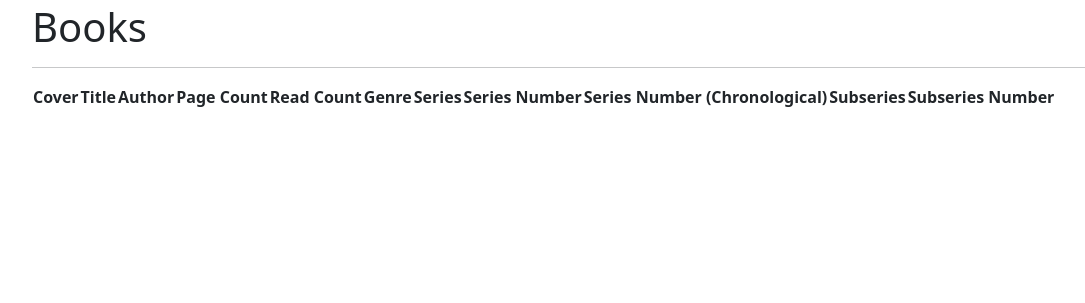
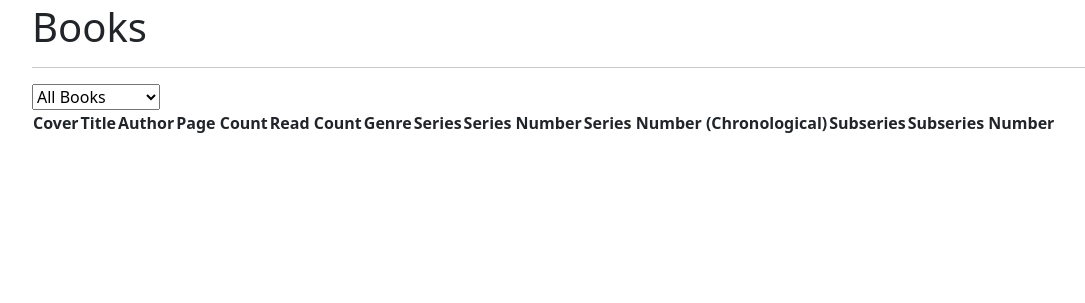
Before and after one commit to smartflutist661/readerware-browser, a Flask app: page /books in a window 1280 px wide. Shown: the part 101-404 px from the top of the page, without its empty margins (50-1135 px from the left). Run offline with Flask 3, Linux system fonts and the light colour scheme; lists and menus that the app fills with data are empty; some libraries are stand-ins or nearby versions.

Commit message:
Implement un/read filter

```diff
--- a/readerware_browser/templates/books.html
+++ b/readerware_browser/templates/books.html
@@ -1,6 +1,12 @@
 {% extends "table.html" %}
 
 {% block table %}
+<select name="unread" id="unread">
+	<option selected value="null">All Books</option>
+	<option value="true">Unread Books</option>
+	<option value="false">Read Books</option>
+</select>
+
 <table id="books">
 	<thead>
 		<tr>
@@ -36,7 +42,9 @@
 						query_type: "books",
 						author_id: "{{ author_id }}",
 						series_id: "{{ series_id }}",
-						unread: "{{ unread }}",
+						unread: function () {
+							return $('#unread').val().toString();
+						},
 					},
 				},
 				columns: [
@@ -101,6 +109,10 @@
 		table.on('responsive-resize', function (_, __, ____) {
 			$('tr').each(function () {$(this).find('td:visible:last').addClass('last-visible-td')});
 		});
+
+		$('#unread').change(function () {
+			table.draw();
+		});
 	});
 
 
```
